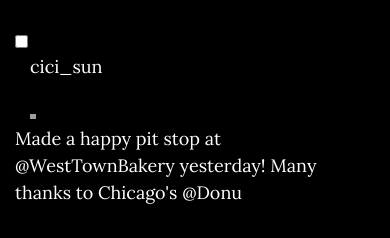
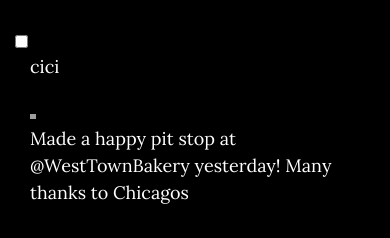
Before and after one commit to MonkeyLeeT/Devfest, a plain HTML site: page app/index.html in a window 390 px wide. Both pictures are taken after a click on the link "LOGIN". Shown: the part 606-844 px from the top of the page. Drawn offline with Linux system fonts and the light colour scheme; some packages are replaced by stand-ins of ours; grey boxes are pictures that could not be loaded.

Commit message:
list function

```diff
--- a/app/index.html
+++ b/app/index.html
@@ -59,7 +59,66 @@
                     <div class="col-md-8 col-md-offset-2">
                         <h1 class="brand-heading">Lonely Twitter</h1>
                         <p class="intro-text">A free, XXXXX<br>Created by Eat Pray Code.</p>
-                        <a class="btn btn-default onclick="login" page-scroll">
+
+    <script type="text/javascript">
+        function  showtwitts(){
+            var data=JSON.parse('[{"tid": 12345678,"uid": "cici","profile_image_url_https": "https://pbs.twimg.com/profile_images/1387078619/moe_haru.jpg","text": "Made a happy pit stop at @WestTownBakery yesterday! Many thanks to Chicagos"}]');
+
+
+            for(i in data){
+
+            var tmpdiv = document.createElement('div');
+            tmpdiv.id=i;
+            tmpdiv.setAttribute("align","left");
+            tmpdiv.setAttribute("height","auto");
+
+            document.getElementById("list").appendChild(tmpdiv);
+
+            var li=document.createElement('li');
+            li.id=data[i].tid;
+            document.getElementById(i).appendChild(li);
+
+            var tcb = document.createElement('input');
+            tcb.setAttribute("class", "col-md-1");
+            tcb.setAttribute("type", "checkbox");
+
+            document.getElementById(data[i].tid).appendChild(tcb);
+
+
+
+            var username= document.createElement('p');
+            username.setAttribute("class", "col-md-2");
+            username.innerHTML=data[i].uid;
+
+            document.getElementById(data[i].tid).appendChild(username);
+
+
+            var profimg=document.createElement('img');
+            profimg.setAttribute("src", data[i].profile_image_url_https);
+            profimg.setAttribute("class", "col-md-2");
+            profimg.setAttribute("width", "10%");
+            profimg.setAttribute("height", "10%");
+
+            document.getElementById(data[i].tid).appendChild(profimg);
+
+
+
+
+            var twitext=document.createElement('p');
+            twitext.setAttribute("class", "text-left");
+            twitext.setAttribute("class", "col-md-6");
+            twitext.innerHTML=data[i].text;
+
+
+
+            document.getElementById(data[i].tid).appendChild(twitext);
+
+
+
+        }
+        }
+    </script>
+                        <a class="btn btn-default" onClick="showtwitts()">
                            Login
                         </a>
                         <script type="text/javascript">
@@ -80,14 +139,14 @@
             <div class="col-lg-12">
                 <h2>My friend's Lonely Twitts:</h2>
 
-                    <ul class="list-unstyled">
-                        <div align="left" height: auto;>
+                    <ul id=list class="list-unstyled">
+                     <!--    <div align="left" height: auto;>
                             <li><input type="checkbox" class="col-md-1"/>
                                 <p class="col-md-2">cici_sun</p>
-                                <img src="https://pbs.twimg.com/profile_images/1387078619/moe_haru.jpg" width=10% height=10% class="col-md-2"/> <p class="text-left" class="col-md-6">Made a happy pit stop at @WestTownBakery yesterday! Many thanks to Chicago's @Donu</p>
+                                <img src="https://pbs.twimg.com/profile_images/1387078619/moe_haru.jpg" class="col-md-2"/> <p class="text-left" class="col-md-6">Made a happy pit stop at @WestTownBakery yesterday! Many thanks to Chicago's @Donu</p>
 
                             </li>
-                        </div>
+                        </div> -->
                     </ul>
 
             </div>
```
